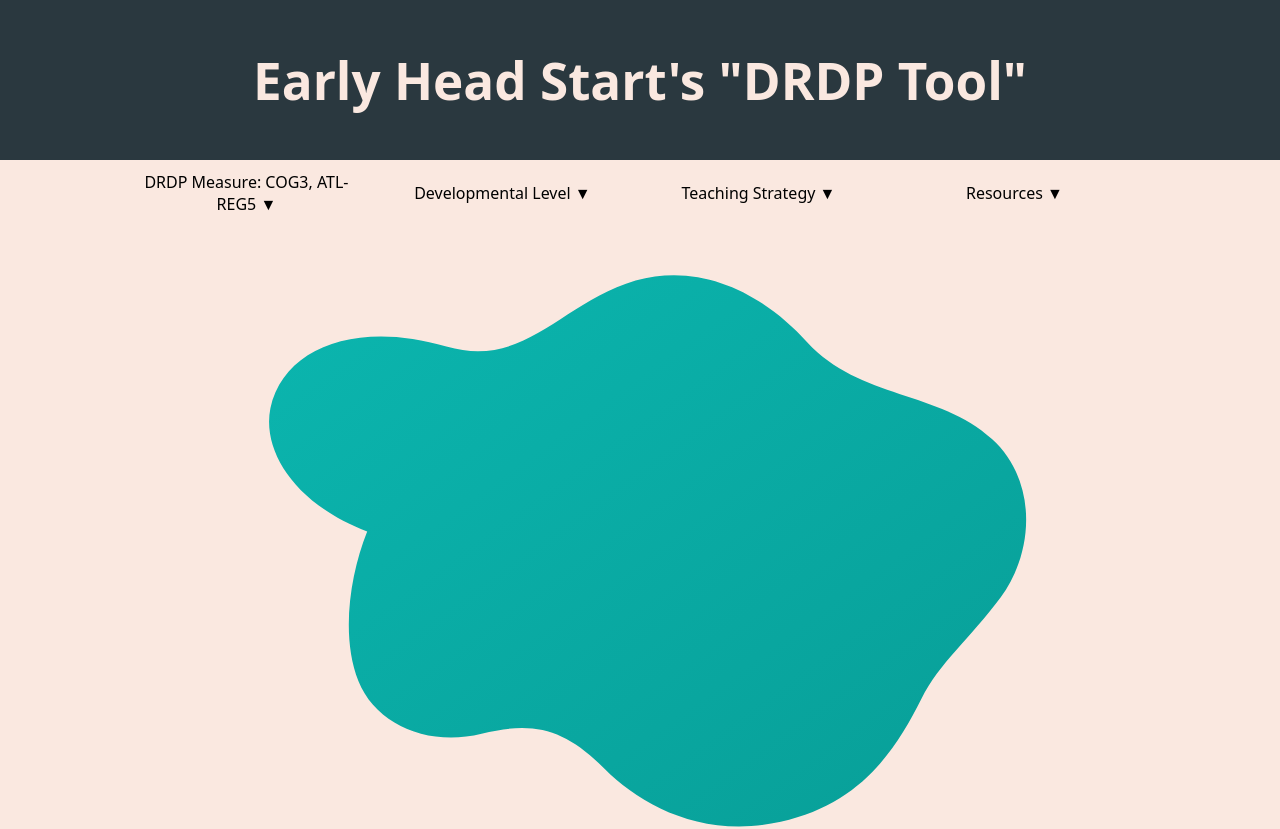
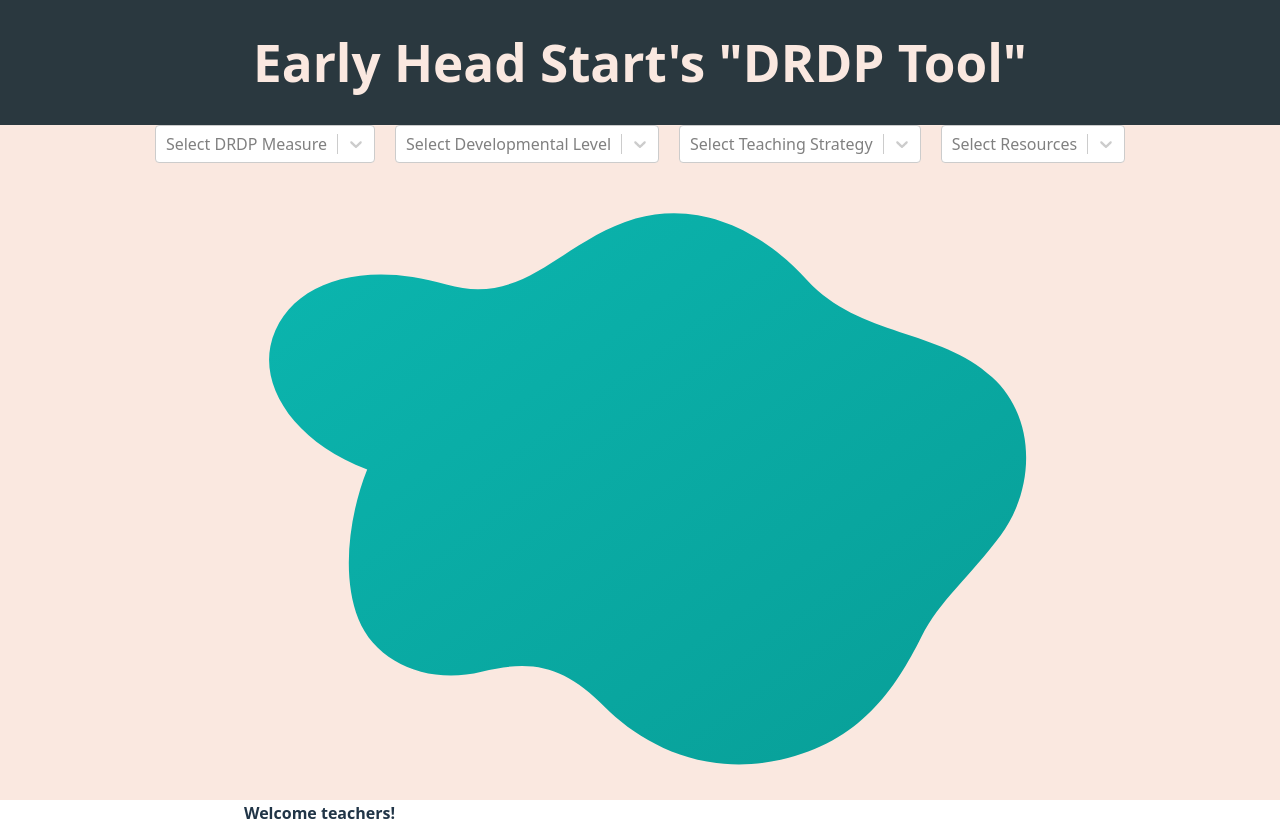
Before and after one commit to kylelin23/EHS_webpage, a React (Vite) app: page / in a window 1280 px wide. Shown: the top 829 px of the page. Built offline with nearby package versions, Linux system fonts and the light colour scheme.

Commit message:
Update dropdowns

```diff
--- a/package.json
+++ b/package.json
@@ -13,7 +13,8 @@
     "csv-parser": "^3.2.0",
     "papaparse": "^5.5.3",
     "react": "^19.1.1",
-    "react-dom": "^19.1.1"
+    "react-dom": "^19.1.1",
+    "react-select": "^5.10.2"
   },
   "devDependencies": {
     "@eslint/js": "^9.33.0",
--- a/src/App.css
+++ b/src/App.css
@@ -2,6 +2,7 @@
   display: flex;
   /* height: 100vh; */
   width: 100vw;
+  height: 100vh;
   background-color: #fae8e0;
   /* justify-content: center; */
   flex-direction: column;
@@ -32,28 +33,7 @@ h1 {
 .dropdowns {
   display: flex;
   justify-content: center;
-}
-
-.dropdownContainer {
-  width: 20vw;
-  display: flex;
-  justify-content: center;
-
-}
-
-.dropdown {
-  background-color: rgb(0, 0, 0, 0);
-  padding-left: 0;
-  width: 20vw;
-}
-
-.measureCategory {
-  background-color: gray;
-  width: 30vw;
-}
-
-.measureStyle {
-  width: 30vw;
+  gap: 20px;
 }
 
 .blob-outer {
--- a/src/App.jsx
+++ b/src/App.jsx
@@ -1,142 +1,87 @@
 import './App.css'
 import Papa from 'papaparse';
 import { useEffect, useState } from 'react'
+import Select from 'react-select';
 
 function App() {
 
   // Initializing Variables:
   const [data, setData] = useState([]);
 
-  const [measure, setMeasure] = useState("");
-  const [measureOpen, setMeasureOpen] = useState(false);
-  const [ATLOpen, setATLOpen] = useState(false);
-  const [SEDOpen, setSEDOpen] = useState(false);
-  const [LLDOpen, setLLDOpen] = useState(false);
-  const [COGOpen, setCOGOpen] = useState(false);
-  const [PHYOpen, setPHYOpen] = useState(false);
+  const [selectedMeasure, setSelectedMeasure] = useState(null);
+  const [selectedDevelopmentalLevel, setSelectedDevelopmentalLevel] = useState(null);
+  const [selectedTeachingStrats, setSelectedTeachingStrats] = useState(null);
+  const [selectedResources, setSelectedResources] = useState(null);
 
 
-  const [developmentalLevel, setdevelopmentalLevel] = useState("");
-  const [developmentalLevelOpen, setDevelopmentalLevelOpen] = useState(false);
+  // Data For Dropdowns:
+  const measures = [
+    // Approaches to Learning
+    { value: 'ATL-REG1', label: 'ATL-REG 1: Attention Maintenance' },
+    { value: 'ATL-REG2', label: 'ATL-REG 2: Self-Comforting' },
+    { value: 'ATL-REG3', label: 'ATL-REG 3: Imitation' },
+    { value: 'ATL-REG4', label: 'ATL-REG 4: Curiosity and Initiative in Learning' },
+    { value: 'ATL-REG5', label: 'ATL-REG 5: Self-Control of Feelings and Behavior' },
 
-  const [teachingStrat, setTeachingStrat] = useState("");
-  const [teachingStratOpen, setTeachingStratOpen] = useState(false);
+    // Social and Emotional Development
+    { value: 'SED1', label: 'SED 1: Identity of Self in Relation to Others' },
+    { value: 'SED2', label: 'SED 2: Social and Emotional Understanding' },
+    { value: 'SED3', label: 'SED 3: Relationships and Social Interactions with Familiar Adults' },
+    { value: 'SED4', label: 'SED 4: Relationships and Social Interactions with Peers' },
+    { value: 'SED5', label: 'SED 5: Symbolic and Sociodramatic Play' },
 
-  const [resource, setResource] = useState("");
-  const [resourceOpen, setResourceOpen] = useState(false);
+    // Language and Literacy
+    { value: 'LLD1', label: 'LLD1: Understanding of Language (Receptive)' },
+    { value: 'LLD2', label: 'LLD2: Responsiveness to Language' },
+    { value: 'LLD3', label: 'LLD 3: Communication and Use of Language (Expressive)' },
+    { value: 'LLD4', label: 'LLD 4: Reciprocal Communication and Conversation' },
+    { value: 'LLD5', label: 'LLD 5: Interest in Literacy' },
 
-  // Data For Dropdowns:
-  const measures = {
-    "Approaches to Learning": [
-      "ATL-REG 1: Attention Maintenance",
-      "ATL-REG 2: Self-Comforting",
-      "ATL-REG 3: Imitation",
-      "ATL-REG 4: Curiosity and Initiative in Learning",
-      "ATL-REG 5: Self-Control of Feelings and Behavior"
-    ],
-    "Social and Emotional Development": [
-      "SED 1: Identity of Self in Relation to Others",
-      "SED 2: Social and Emotional Understanding",
-      "SED 3: Relationships and Social Interactions with Familiar Adults",
-      "SED 4: Relationships and Social Interactions with Peers",
-      "SED 5: Symbolic and Sociodramatic Play"
-    ],
-    "Language and Literacy": [
-      "LLD1: Understanding of Language (Receptive)",
-      "LLD2: Responsiveness to Language",
-      "LLD 3: Communication and Use of Language (Expressive)",
-      "LLD 4: Reciprocal Communication and Conversation",
-      "LLD 5: Interest in Literacy"
-    ],
-    "Cognition": [
-      "COG 1: Spatial Relationships",
-      "COG 2: Classification",
-      "COG 3: Number Sense of Quantity",
-      "COG 8: Cause and Effect",
-      "COG 9: Inquiry Through Observation and Investigation",
-      "COG 11: Knowledge of the Natural World"
-    ],
-    "Perceptual, Motor, and Physical Development": [
-      "PD-HLTH 1: Perceptual-Motor Skills and Movement Concepts",
-      "PD-HLTH 2: Gross Locomotor Movement Skills",
-      "PD-HLTH 3: Gross Motor Manipulative Skills",
-      "PD-HLTH 4: Fine Motor Skills",
-      "PD-HLTH 5: Safety",
-      "PD-HLTH 6: Personal Care Routines: Hygiene",
-      "PD-HLTH 7: Personal Care Routines: Feeding",
-      "PD-HLTH 8: Personal Care Routines: Dressing"
-    ]
-  };
+    // Cognition
+    { value: 'COG1', label: 'COG 1: Spatial Relationships' },
+    { value: 'COG2', label: 'COG 2: Classification' },
+    { value: 'COG3', label: 'COG 3: Number Sense of Quantity' },
+    { value: 'COG8', label: 'COG 8: Cause and Effect' },
+    { value: 'COG9', label: 'COG 9: Inquiry Through Observation and Investigation' },
+    { value: 'COG11', label: 'COG 11: Knowledge of the Natural World' },
+
+    // Perceptual, Motor, and Physical Development
+    { value: 'PD-HLTH1', label: 'PD-HLTH 1: Perceptual-Motor Skills and Movement Concepts' },
+    { value: 'PD-HLTH2', label: 'PD-HLTH 2: Gross Locomotor Movement Skills' },
+    { value: 'PD-HLTH3', label: 'PD-HLTH 3: Gross Motor Manipulative Skills' },
+    { value: 'PD-HLTH4', label: 'PD-HLTH 4: Fine Motor Skills' },
+    { value: 'PD-HLTH5', label: 'PD-HLTH 5: Safety' },
+    { value: 'PD-HLTH6', label: 'PD-HLTH 6: Personal Care Routines: Hygiene' },
+    { value: 'PD-HLTH7', label: 'PD-HLTH 7: Personal Care Routines: Feeding' },
+    { value: 'PD-HLTH8', label: 'PD-HLTH 8: Personal Care Routines: Dressing' },
+  ];
 
   const developmentalLevels = [
-    "Responding Earlier",
-    "Responding Later",
-    "Exploring Earlier",
-    "Exploring Middle",
-    "Exploring Later",
-    "Building Earlier"
+    {value: 'respondingEarlier', label: 'Responding Earlier'},
+    {value: 'respondingLater', label: 'Responding Later'},
+    {value: 'exploringEarlier', label: 'Exploring Earlier'},
+    {value: 'exploringMiddle', label: 'Exploring Middle'},
+    {value: 'exploringLater', label: 'Exploring Later'},
+    {value: 'buildingEarlier', label: 'Building Earlier'},
   ];
 
   const teachingStrats = [
-    "Planned Learning Activity",
-    "Interactions/Teaching Strategies",
-    "Learning Environment and Materials",
-    "Family Engagement",
-    "Professional Growth and Development"
+    { value: 'plannedLearning', label: 'Planned Learning Activity' },
+    { value: 'interactions', label: 'Interactions/Teaching Strategies' },
+    { value: 'learningEnvironment', label: 'Learning Environment and Materials' },
+    { value: 'familyEngagement', label: 'Family Engagement' },
+    { value: 'professionalGrowth', label: 'Professional Growth and Development' },
   ];
 
   const resources = [
-    "Frog Street",
-    "CA Infant/Toddler Frameworks",
-    "ASQ Activities",
-    "ITERS Materials",
-    "HSELOF",
-    "CDC"
-  ]
+    { value: 'frogStreet', label: 'Frog Street' },
+    { value: 'learningGenieFamilyEngagement', label: 'Learning Genie Family Engagement' },
+    { value: 'asqActivities', label: 'ASQ Activities' },
+    { value: 'itersMaterials', label: 'ITERS Materials' },
+  ];
 
   // Functions:
-  const measureDropDown = () => {
-    if (measureOpen){
-      setATLOpen(false);
-      setSEDOpen(false);
-      setLLDOpen(false);
-      setCOGOpen(false);
-      setPHYOpen(false);
-    }
-    setMeasureOpen(!measureOpen);
-  }
 
-  const atlDropDown = () => {
-    setATLOpen(!ATLOpen);
-  }
-
-  const sedDropDown = () => {
-    setSEDOpen(!SEDOpen);
-  }
-
-  const lldDropDown = () => {
-    setLLDOpen(!LLDOpen);
-  }
-
-  const cogDropDown = () => {
-    setCOGOpen(!COGOpen);
-  }
-
-  const phyDropDown = () => {
-    setPHYOpen(!PHYOpen);
-  }
-
-  const developmentalLevelDropDown = () => {
-    setDevelopmentalLevelOpen(!developmentalLevelOpen);
-  }
-
-  const teachingStratDropDown = () => {
-    setTeachingStratOpen(!teachingStratOpen);
-  }
-
-  const resourceDropDown = () => {
-    setResourceOpen(!resourceOpen);
-  }
 
 
   // Grab data from sampleData.csv
@@ -162,78 +107,37 @@ function App() {
       <h1>Early Head Start's "DRDP Tool"</h1>
     </div>
 
+
+
       <div className="dropdowns">
-        <div className="dropdownContainer">
-          <button onClick={measureDropDown} className="dropdown">
-            DRDP Measure: COG3, ATL-REG5 {measureOpen ? "▲" : "▼"}
-          </button>
-          {measureOpen && (
-            <>
-              <button onClick={atlDropDown} className = "measureCategory">
-                Approaches to Learning {ATLOpen ? "▲" : "▼"}
-              </button>
-              {ATLOpen &&
-                measures["Approaches to Learning"].map((m) => (
-                  <button key={m} className = "measureStyle">{m}</button>
-                ))}
-
-              <button onClick={sedDropDown} className = "measureCategory">
-                Social and Emotional Development {SEDOpen ? "▲" : "▼"}
-              </button>
-              {SEDOpen &&
-                measures["Social and Emotional Development"].map((m) => (
-                  <button key={m} className = "measureStyle">{m}</button>
-                ))}
-
-              <button onClick={lldDropDown} className = "measureCategory">
-                Language and Literacy {LLDOpen ? "▲" : "▼"}
-              </button>
-              {LLDOpen &&
-                measures["Language and Literacy"].map((m) => (
-                  <button key={m} className = "measureStyle">{m}</button>
-                ))}
-
-              <button onClick={cogDropDown} className = "measureCategory">
-                Cognition {COGOpen ? "▲" : "▼"}
-              </button>
-              {COGOpen &&
-                measures["Cognition"].map((m) => (
-                <button key={m} className = "measureStyle">{m}</button>
-                ))}
-
-              <button onClick={phyDropDown} className = "measureCategory">
-                Perceptual, Motor, and Physical Development {PHYOpen ? "▲" : "▼"}
-              </button>
-              {PHYOpen &&
-                measures["Perceptual, Motor, and Physical Development"].map((m) => (
-                  <button key={m} className = "measureStyle">{m}</button>
-                ))}
-            </>
-          )}
-        </div>
-
-        <div className="dropdownContainer">
-          <button onClick={developmentalLevelDropDown} className="dropdown">
-            Developmental Level {developmentalLevelOpen ? "▲" : "▼"}
-          </button>
-          {developmentalLevelOpen &&
-            developmentalLevels.map((lvl) => <div key={lvl}>{lvl}</div>)}
-        </div>
-
-        <div className="dropdownContainer">
-          <button onClick={teachingStratDropDown} className="dropdown">
-            Teaching Strategy {teachingStratOpen ? "▲" : "▼"}
-          </button>
-          {teachingStratOpen &&
-            teachingStrats.map((ts) => <div key={ts}>{ts}</div>)}
-        </div>
-
-        <div className="dropdownContainer">
-          <button onClick={resourceDropDown} className="dropdown">
-            Resources {resourceOpen ? "▲" : "▼"}
-          </button>
-          {resourceOpen && resources.map((r) => <div key={r}>{r}</div>)}
-        </div>
+        <Select
+          defaultValue = {selectedMeasure}
+          onChange={(selected) => setSelectedMeasure(selected)}
+          placeholder="Select DRDP Measure"
+          options = {measures}
+          isMulit
+        />
+        <Select
+          defaultValue = {selectedDevelopmentalLevel}
+          onChange={(selected) => setSelectedDevelopmentalLevel(selected)}
+          placeholder="Select Developmental Level"
+          options = {developmentalLevels}
+          isMulit
+        />
+        <Select
+          defaultValue = {selectedTeachingStrats}
+          onChange={(selected) => setSelectedTeachingStrats(selected)}
+          placeholder="Select Teaching Strategy"
+          options = {teachingStrats}
+          isMulit
+        />
+        <Select
+          defaultValue = {selectedResources}
+          onChange={(selected) => setSelectedResources(selected)}
+          placeholder="Select Resources"
+          options = {resources}
+          isMulit
+        />
       </div>
 
       <div className="blob-outer">
```
Also changed, not shown: 1 other file (tests, documents, lock files or other folders).
